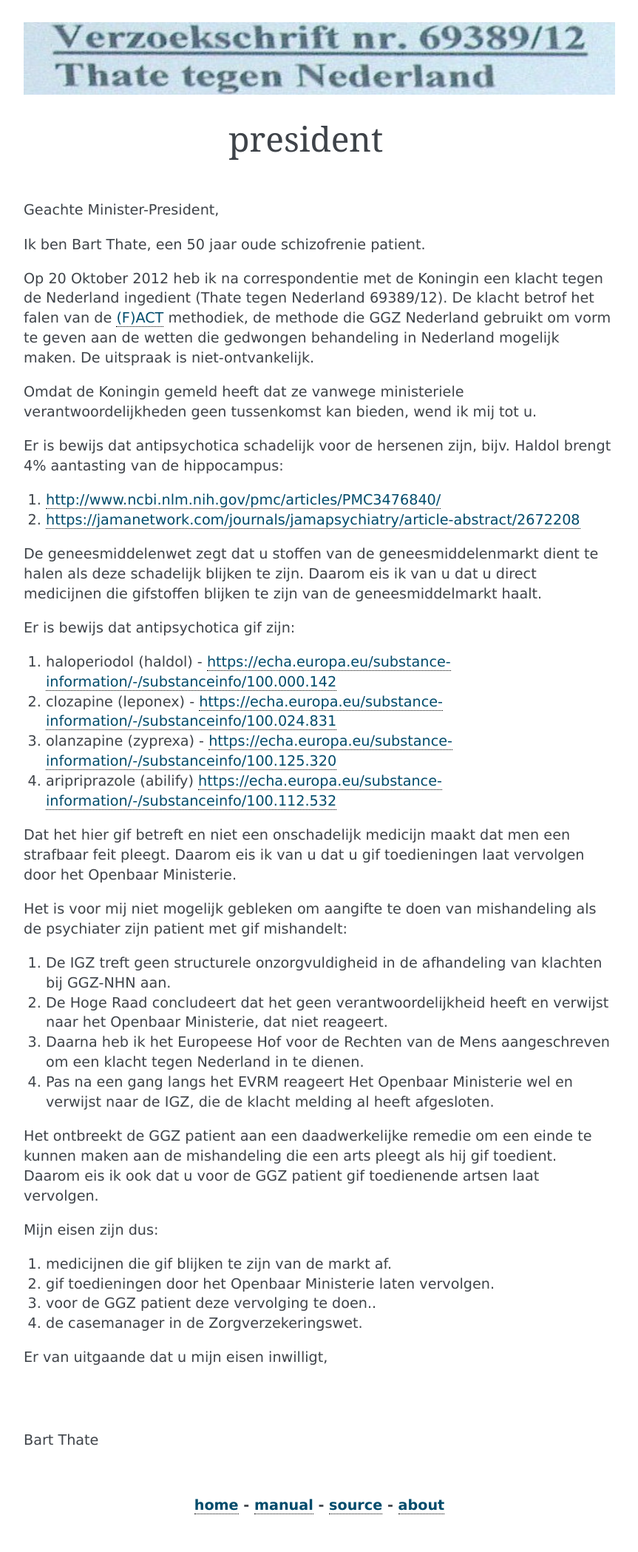
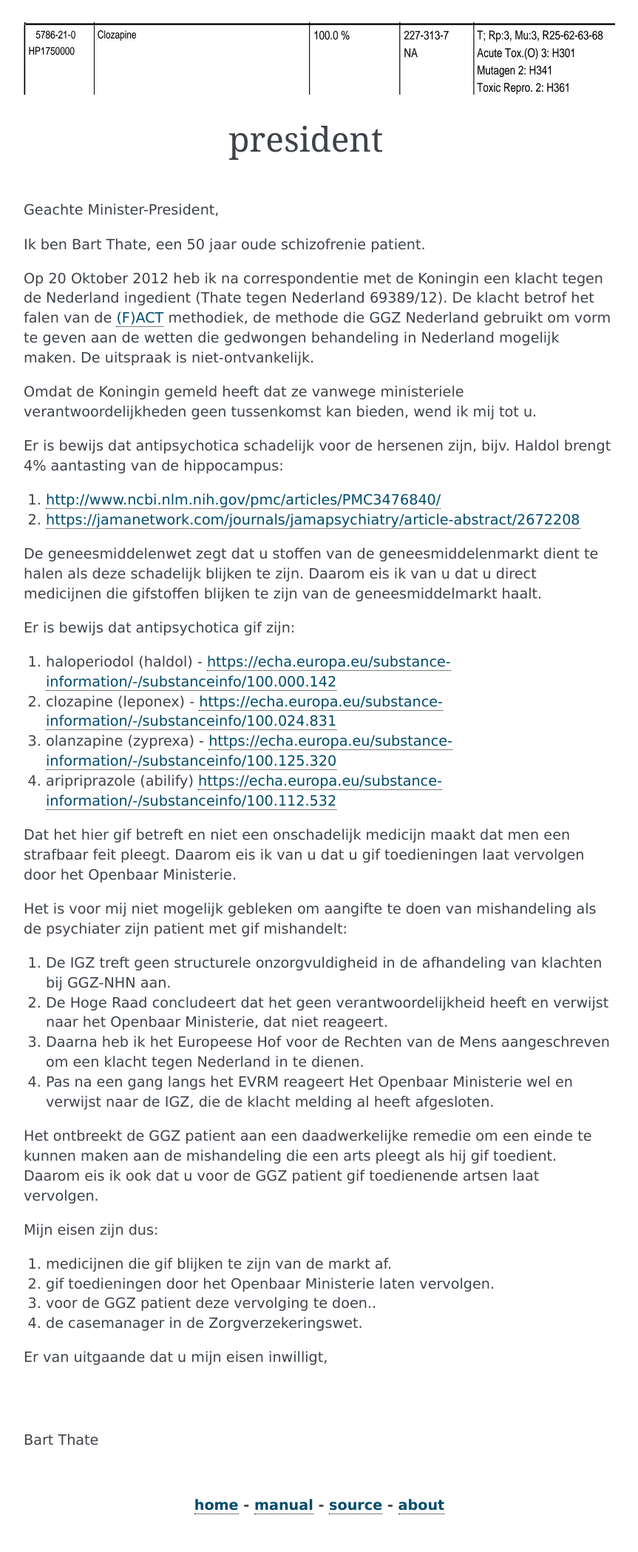
Before and after one commit to bthate/president, a Sphinx documentation site: the page built from docs/index.rst, in a window 1280 px wide. Shown: the whole page at 74% size, without its empty margins (168-1031 px from the left). Built offline with Sphinx 7.4.7, drawn with Linux system fonts in a browser that asks for light colours.

Commit message:
add bewijsgif4

```diff
--- a/docs/conf.py
+++ b/docs/conf.py
@@ -110,7 +110,7 @@ intersphinx_mapping = {
 intersphinx_cache_limit=1
 
 
-rst_prolog = '''.. image:: nederland2.jpg
+rst_prolog = '''.. image:: bewijsgif4.jpg
     :width: 100%
     :height: 2.6cm
     :target: index.html
```
Also changed, not shown: docs/bewijsgif4.jpg (added).
